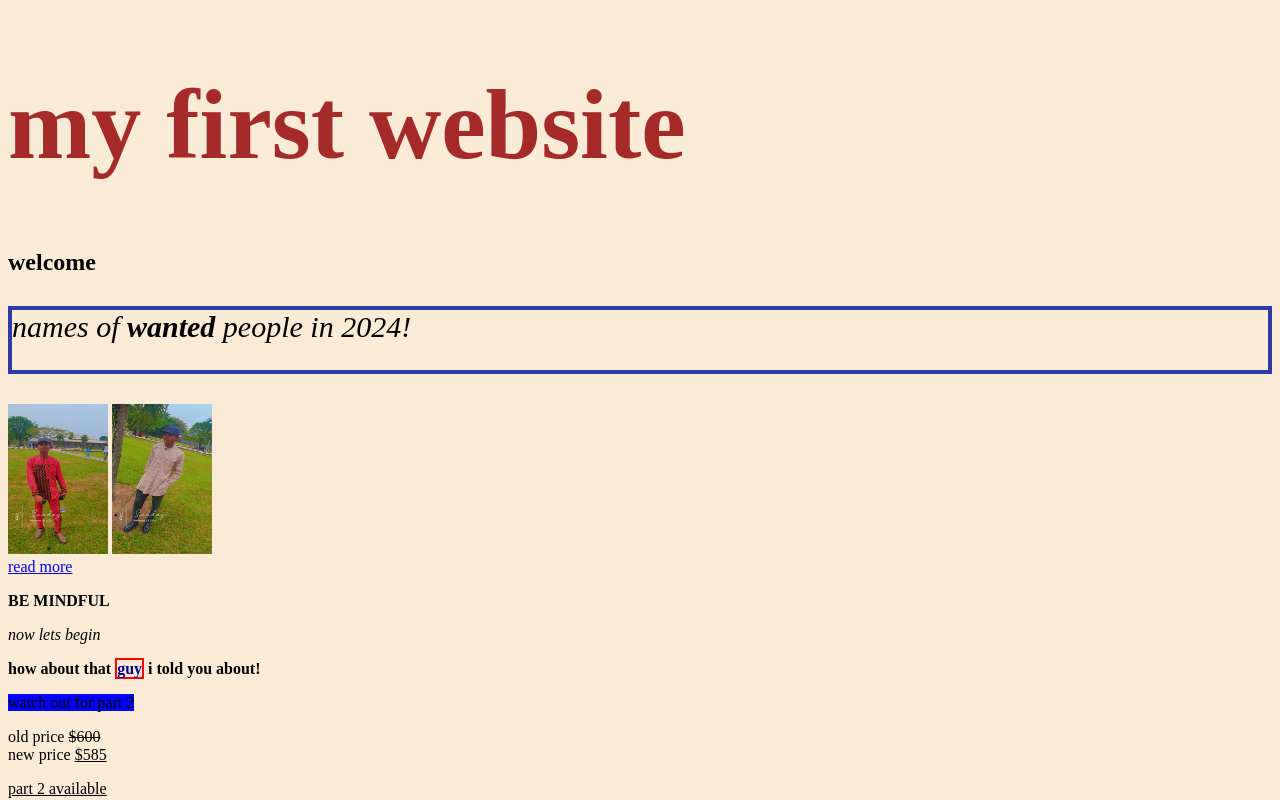
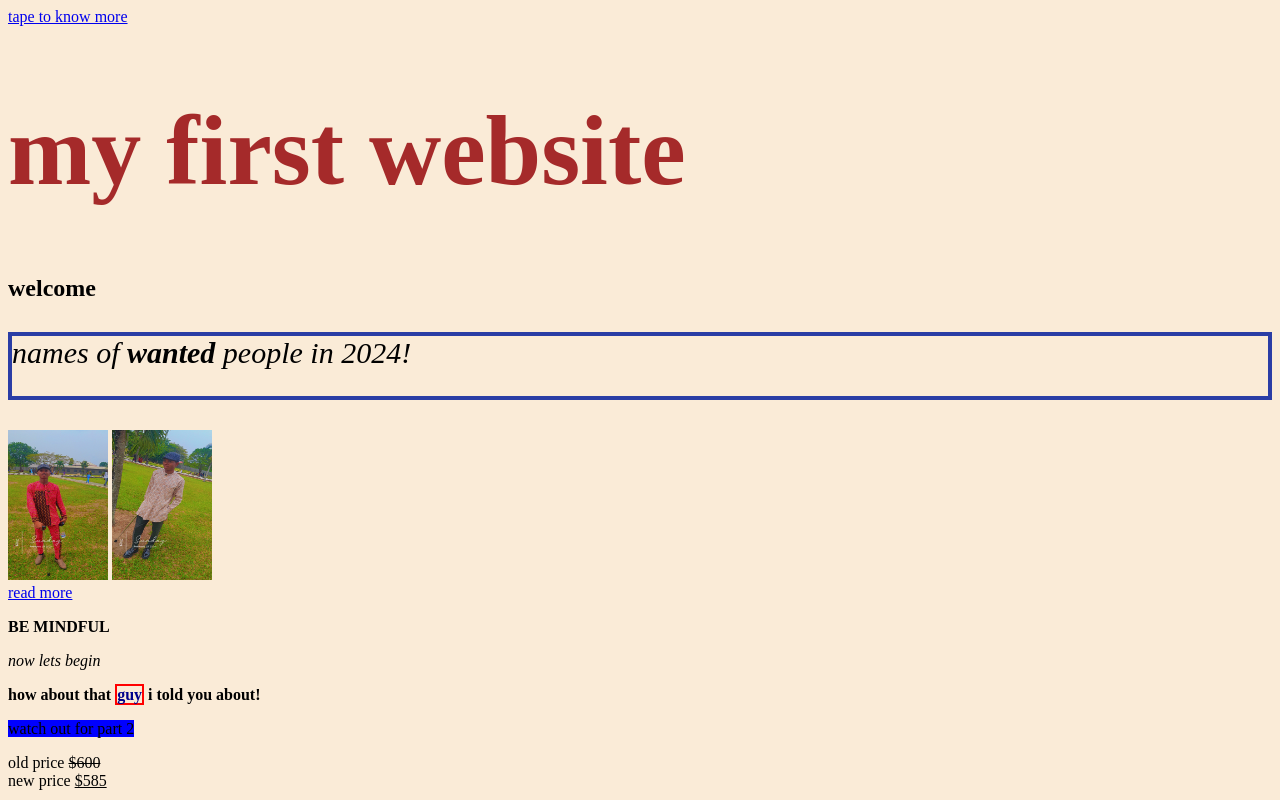
Before and after one commit to Nueking/kingspro1, a plain HTML site: page index.html in a window 1280 px wide. Shown: the top 800 px of the page. Drawn offline with Linux system fonts and the light colour scheme.

Commit message:
Add files via upload

```diff
--- a/index.html
+++ b/index.html
@@ -6,6 +6,7 @@
 
     <body style="background-color: antiquewhite;">
         <!-- body start here... this is just a sample comment-->
+         <a href="verified.html">tape to know more</a>
         <h1 style="display: flow-root; color: brown; font-size: 100px;">my first website</h1>
         <h2>welcome</h2>
         <p style="height: 60px; border: 4px solid rgb(42, 61, 165); font-size: 30px;"><em>names of <b>wanted</b> people in 2024!</em></p>
```
